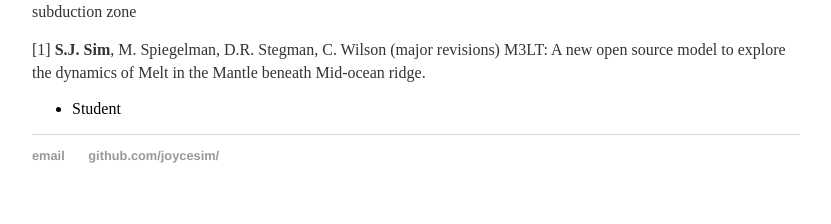
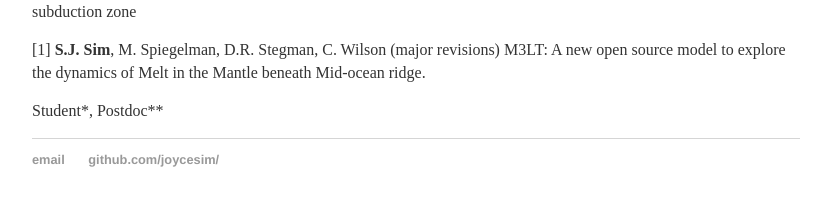
Before and after one commit to joycesim/joycesim.github.io, a Jekyll site: the page built from publications/index.md, in a window 1280 px wide. Shown: the part 807-1031 px from the top of the page, without its empty margins (224-1055 px from the left). Built offline with Jekyll 4.4.1, drawn with Linux system fonts in a browser that asks for light colours.

Commit message:
Update index.md

```diff
--- a/publications/index.md
+++ b/publications/index.md
@@ -25,4 +25,4 @@ Please email me (jssim at eas dot gatech dot edu) for paper if you have trouble
 
 [1] **S.J. Sim**, M. Spiegelman, D.R. Stegman, C. Wilson (major revisions) M3LT: A new open source model to explore the dynamics of Melt in the Mantle beneath Mid-ocean ridge.
 
-* Student
+Student*, Postdoc**
```
